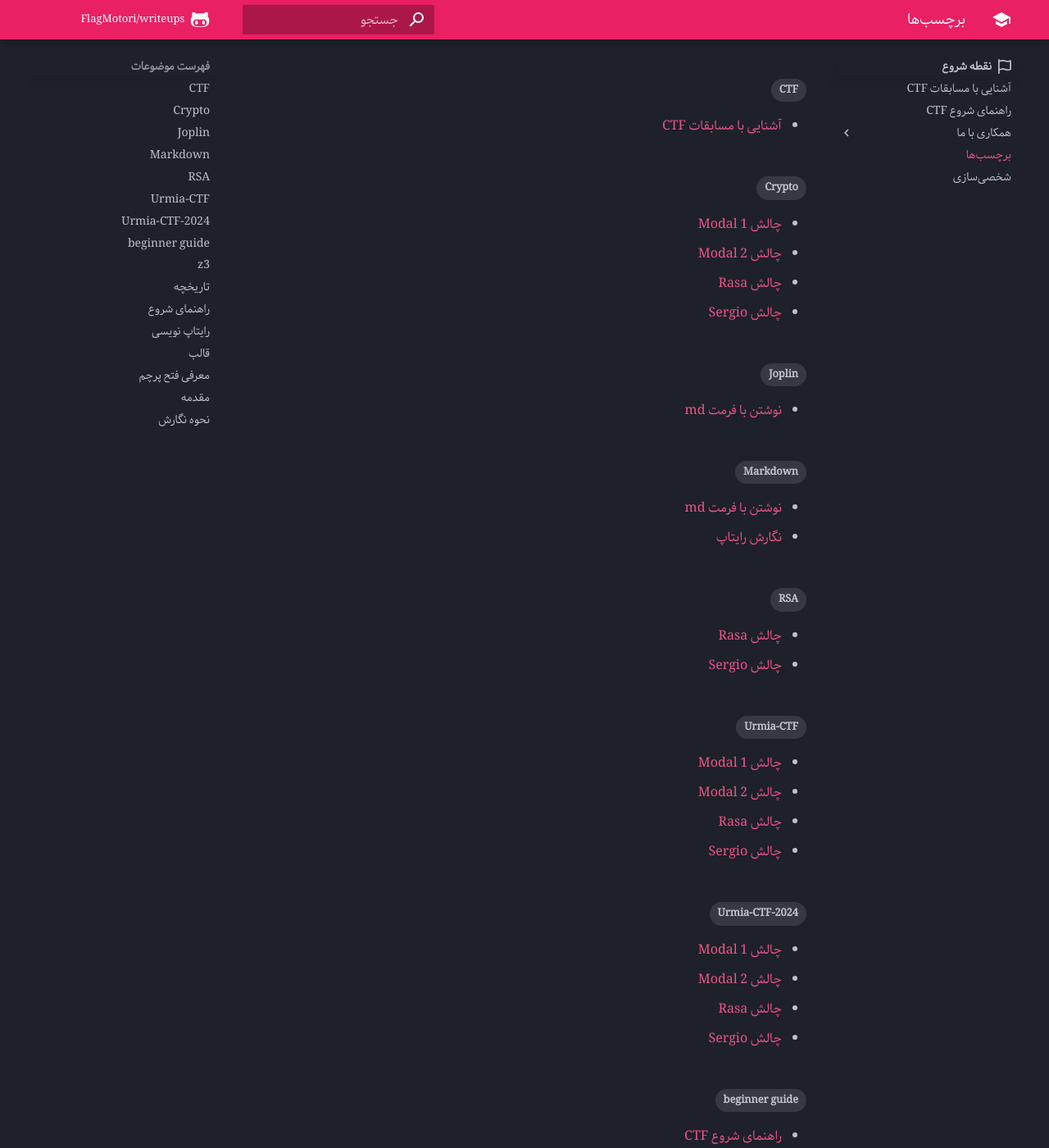
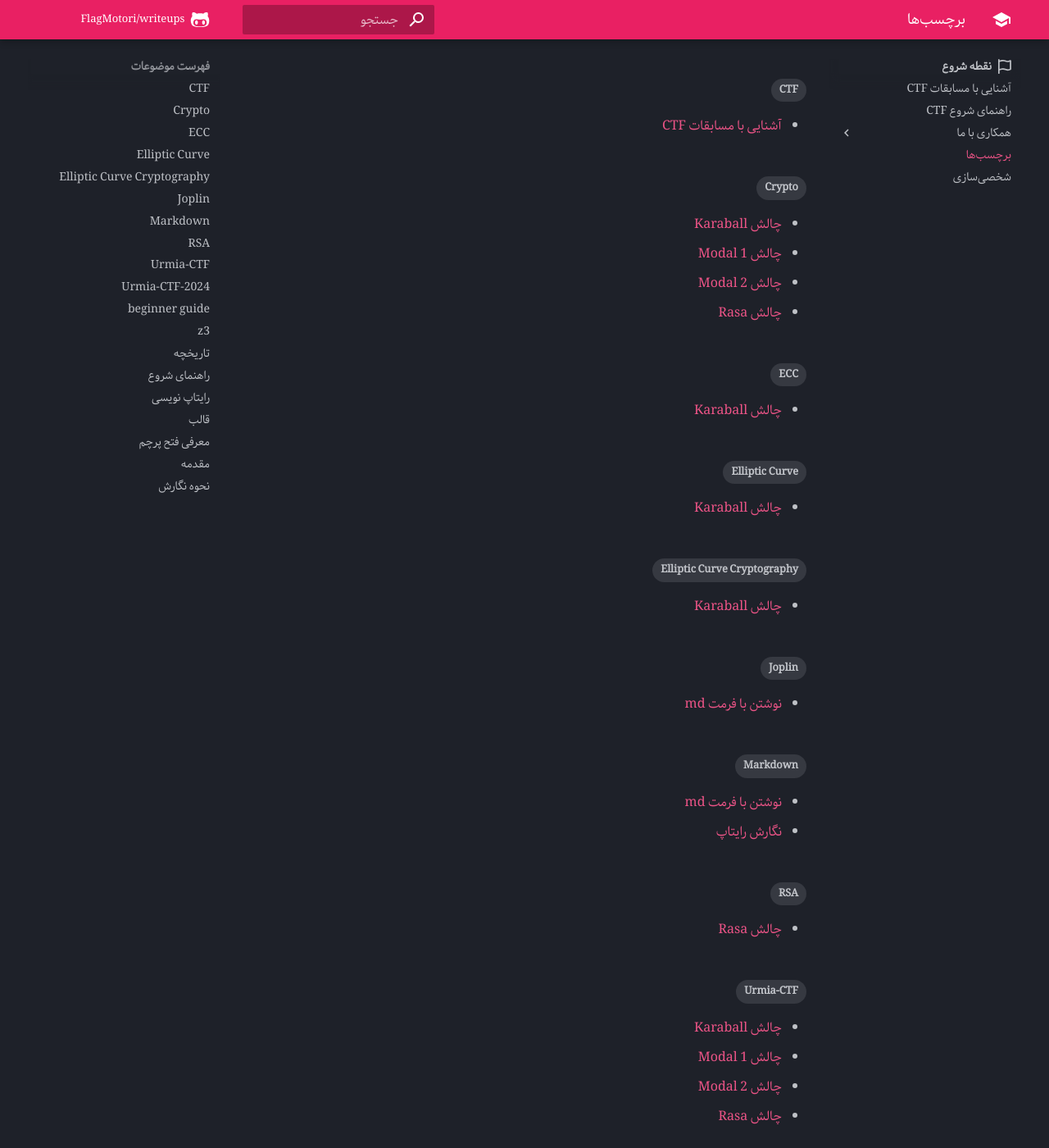
Before and after one commit to FlagMotori/writeups, an MkDocs documentation site: the page built from docs/tags.md, in a window 1280 px wide and 1400 px high, scrolled down 235 px. Shown: the whole window at 82% size. Built offline with MkDocs 1.6.1 and Material for MkDocs 9.7.7, drawn with Linux system fonts in a browser that asks for light colours; comment, search, counter and statistics services are not loaded; some of the changed lines change nothing that is shown.

Commit message:
Karaball - UrmiaCTF2024 (#53)
* Karaball - Crypto - UrmiaCTF2024

````diff
--- /dev/null
+++ b/docs/crypto/writeups/2024/Urmia-CTF/Karaball.md
@@ -0,0 +1,253 @@
+---
+tags:
+  - Urmia-CTF
+  - Urmia-CTF-2024
+  - Crypto
+  - ECC
+  - Elliptic Curve
+  - Elliptic Curve Cryptography
+---
+
+# چالش  Karaball
+
+<center>
+ ![Karaball](Karaball.png)
+</center>
+
+## آشنایی با مساله
+
+در این سوال به ما دو فایل
+`challenge.py`
+و
+`ECC.py`
+داده شده است.
+
+=== "challenge.py"
+    ```py title="challenge.py" linenums="1"
+    from ECC import Curve, Coord
+    from secrets import randbelow
+
+    flag = "uctf{test_flag}"
+    signatures = {}
+    valid_hosts = {'uctf.ir'}
+
+    a = 0x0
+    b = 0x7
+    p = 0xfffffffffffffffffffffffffffffffffffffffffffffffffffffffefffffc2f
+    Gx = 0x79be667ef9dcbbac55a06295ce870b07029bfcdb2dce28d959f2815b16f81798
+    Gy = 0x483ada7726a3c4655da4fbfc0e1108a8fd17b448a68554199c47d08ffb10d4b8
+
+    ecc = Curve(a, b, p)
+    G = Coord(Gx, Gy)
+
+    assert ecc.is_on_curve(G)
+
+
+    for host in valid_hosts:
+        d = randbelow(p)
+        Q = ecc.sign(G, d)
+        signatures[host] = [hex(Q.x),hex(Q.y)]
+
+    print(signatures)
+    print("Give me your generator and private key for verification process")
+
+    data0 = input("G(x,y) in hex format: ")
+    data1 = input("d in hex format: ")
+
+    try:
+        Coordinates = data0.split(',')
+        PrivateKey = data1
+        G1 = Coord(int(Coordinates[0], 16), int(Coordinates[1], 16))
+        d1 = int(PrivateKey, 16)
+    except Exception as e:
+        print('Wrong format! try again.')
+        exit()
+
+
+    if not ecc.is_on_curve(G1):
+        print('Point is not on the curve!')
+        exit()
+
+    if d1 < 2:
+        print("Security Issues Discovered!")
+        exit()
+
+    sig = ecc.sign(G1, d1)
+
+    if sig.x == int(signatures['uctf.ir'][0], 16) and sig.y == int(signatures['uctf.ir'][1], 16):
+        print(f"Access granted. Here is your reward : {flag}".encode())
+    else:
+        print("Verficication process failed!")
+    ```
+=== "ECC.py"
+    ```py title="ECC.py" linenums="1"
+    class Coord:
+
+        def __init__(self, x, y) -> None:
+            self.x = x
+            self.y = y
+
+    class Curve:
+
+        def __init__(self, a, b, p) -> None:
+            self.a = a
+            self.b = b
+            self.p = p
+
+        def addition(self, P, Q):
+
+            x3 = -1
+            y3 = -1
+
+            if P.x == 0 and P.x == 0:
+                x3 = Q.x
+                y3 = Q.y
+            elif Q.x == 0 and Q.x == 0:
+                x3 = P.x
+                y3 = P.y
+            elif P.x == Q.x and P.y == -Q.y:
+                x3 = 0
+                y3 = 0
+            elif P.x == Q.x and P.y == Q.y :
+                slope = ((3 * P.x**2 + self.a) * pow(2*P.y, -1, self.p)) % self.p
+                x3 = (slope**2 - (P.x + Q.x)) % self.p
+                y3 = (slope*(P.x - x3) - P.y) % self.p
+            else:
+                slope = ((Q.y - P.y) * pow(Q.x - P.x, -1, self.p)) % self.p
+                x3 = (slope**2 - (P.x + Q.x)) % self.p
+                y3 = (slope*(P.x - x3) - P.y) % self.p
+
+            R = Coord(x3, y3)
+            return R
+
+
+        def double_and_add(self, P, n):
+
+            if n == -1:
+                return Coord(P.x, self.p - P.y)
+
+            Q = Coord(P.x, P.y)
+            R = Coord(0, 0)
+
+            while n > 0:
+                if (n % 2) == 1:
+                    R = self.addition(R, Q)
+                Q = self.addition(Q, Q)
+                n //= 2
+
+            return R
+
+
+        def get_y(self, x):
+
+            assert (self.p + 1) % 4 == 0
+            y2 = (x**3 + self.a * x + self.b) % self.p
+            y = pow(y2, (self.p+1)//4, self.p)
+            return y
+
+
+        def sign(self, G, d):
+            return self.double_and_add(G, d)
+
+
+        def is_on_curve(self, G):
+            return G.y == self.get_y(G.x) or G.y == -self.get_y(G.x) % self.p
+    ```
+
+اگر نگاهی به محتویات دو فایل داده شده کنیم متوجه می شویم که با `Elliptic Curve Digital Signature Algorithm` یا  `ECDSA`  سر و کار داریم.
+
+
+در رمزنگاری، الگوریتم امضای دیجیتال منحنی بیضوی `ECDSA` گونه ای از الگوریتم امضای دیجیتال (DSA) را ارائه می دهد که از `Elliptic Curve Cryptography` استفاده می کند.
+
+
+## راه حل
+
+!!! note "آسیب پذیری CurveBall"
+    در این چالش، وظیفه ما بهره‌برداری از `CVE-2020-0601` بود که به عنوان آسیب‌پذیری `CurveBall` شناخته می‌شود. این آسیب‌پذیری در `CryptoAPI` ویندوز `Crypt32.dll` وجود دارد و بر نحوه اعتبارسنجی گواهی‌های رمزنگاری منحنی بیضوی `ECC` تأثیر می‌گذارد.
+
+    این نقص به مهاجم اجازه می‌دهد تا گواهی‌های `ECC` را جعل کند، که می‌تواند منجر به حملات `Man In The Middle (MITM)` یا امکان امضای کدی شود که به نظر می‌رسد از طرف مراجع معتبر است. این آسیب‌پذیری عمدتاً بر سیستم‌های ویندوز 10 و ویندوز سرور 2016/2019 تأثیر می‌گذارد.
+
+خب بیاید با تعریف منحنی مورد نظر روی فیلد متناهی $\mathbb{F}_p$ شروع کنیم $(p,a,b,G,n)$:
+
+$$E:y^2 = x^3 + ax + b$$
+
+که
+
+```py
+a = 0x0
+b = 0x7
+p = 0xfffffffffffffffffffffffffffffffffffffffffffffffffffffffefffffc2f
+Gx = 0x79be667ef9dcbbac55a06295ce870b07029bfcdb2dce28d959f2815b16f81798
+Gy = 0x483ada7726a3c4655da4fbfc0e1108a8fd17b448a68554199c47d08ffb10d4b8
+```
+در واقع $G$ یک نقطه پایه و $n$ مرتبه $G$ هست.
+
+خب بریم ببینیم که دقیقا این چالش چیکار میکنه و چه چیزی از ما میخواد!؟
+
+توی فایل `ECC.py` کلاس های مربوط به `Coord` و `Curve` و عملیاتی که روی منحنی انجام میشه رو میبینیم.
+
+توی فایل `challenge.py` در واقع در ابتدا مشخصات منحنی و `generator` رو میبینیم و در ادامه به ازای هر `valid host` اومده عملیات مربوط به امضا رو انجام داده و در دیکشنری `signatures` ذخیره کرده و بعدش میاد اونو چاپ میکنه.
+
+در واقع میاد یک نقطه $Q$ به این صورت تولید میکنه :
+
+$$Q = kG$$
+
+که $k < p$ هست.
+
+و اینکه از ما یک نقطه پایه $G$ و یک عدد صحیح $k$ میخواد که نتیجه ضرب اسکالرش برابر با متخصات امضایی باشه که خودش برای یک `valid host` تولید کرده یعنی $Q$.
+
+اگه دقت کنید میبیند در واقع جایی چک نکرده که نقطه پایه ما همون $G$ ای باشه که خودش اول کار تعریف کرده و این کارمون رو راحت میکنه.
+
+در واقع میایم و یک عدد صحیح تصادفی مانند $k'$ انتخاب میکنیم و معکوسشو نسبت به مرتبه منحنی حساب میکنیم و با استفاده از این عدد و امضایی که تولید شده یک نقطه پایه مثل $G'$ تعریف میکنیم:
+
+$$G' = [1/k']Q$$
+
+خب خیلی پر واضح هست که اگر $k'$ و نقطه $G'$ رو به عنوان ورودی بدیم نتیجه نقطه $Q$ خواهد بود.
+
+
+```py title="solve.sage" linenums="1" hl_lines="15 20"
+a = 0x0
+b = 0x7
+p = 0xfffffffffffffffffffffffffffffffffffffffffffffffffffffffefffffc2f
+Gx = 0x79be667ef9dcbbac55a06295ce870b07029bfcdb2dce28d959f2815b16f81798
+Gy = 0x483ada7726a3c4655da4fbfc0e1108a8fd17b448a68554199c47d08ffb10d4b8
+
+# define elliptic curve
+E = EllipticCurve(GF(p), [a, b])
+
+# related signature
+Q = E("...", "...")
+CG = Zmod(E.order())
+
+# k'
+kprime = CG.random_element()
+
+kprimeinv = kprime.inverse_of_unit()
+
+# G'
+Gprime = ZZ(kprimeinv) * Q
+```
+
+<center>
+ ![step1](step1.png)
+</center>
+
+<center>
+ ![step2](step2.png)
+</center>
+
+<center>
+ ![step3](step3.png)
+</center>
+
+<center>
+ ![step4](step4.png)
+</center>
+
+---
+??? success "FLAG :triangular_flag_on_post:"
+    <div dir="ltr">`uctf{TuRn_4runD_On_r3gu14r_0rd3r_l1k3_TABRIZ_S4at_7oWeR_cl0cK}`</div>
+
+
+!!! نویسنده
+    [MohamadAli](https://github.com/wh1te-r0s3)
--- a/mkdocs.yml
+++ b/mkdocs.yml
@@ -212,7 +212,7 @@ nav:
         - معرفی ابزار:
             - crypto/Tools/index.md
         - جزوه:
-            - ریاضیات:
+            - ریاضیات رمزنگاری:
                 - حساب پیمانه ای:
                     - Euclidean Algorithm: crypto/wiki/euclidean-algorithm/euclidean-algorithm.md
                     - Fermat's little theorem: crypto/wiki/fermat-little-theorem/fermat-little-theorem.md
@@ -233,6 +233,7 @@ nav:
                 - ./crypto/writeups/2024/Urmia-CTF/Modal_2.md
                 - ./crypto/writeups/2024/Urmia-CTF/Sergio.md
                 - ./crypto/writeups/2024/Urmia-CTF/Rasa.md
+                - ./crypto/writeups/2024/Urmia-CTF/Karaball.md
 
             - "Idek CTF":           # 18 Aug. 2024
                 - GoldenTicket: crypto/writeups/2024/IdekCTF/GoldenTicket.md
````
Also changed, not shown: docs/crypto/writeups/2024/Urmia-CTF/Karaball.png (added), docs/crypto/writeups/2024/Urmia-CTF/step1.png (added), docs/crypto/writeups/2024/Urmia-CTF/step2.png (added), docs/crypto/writeups/2024/Urmia-CTF/step3.png (added), docs/crypto/writeups/2024/Urmia-CTF/step4.png (added).
